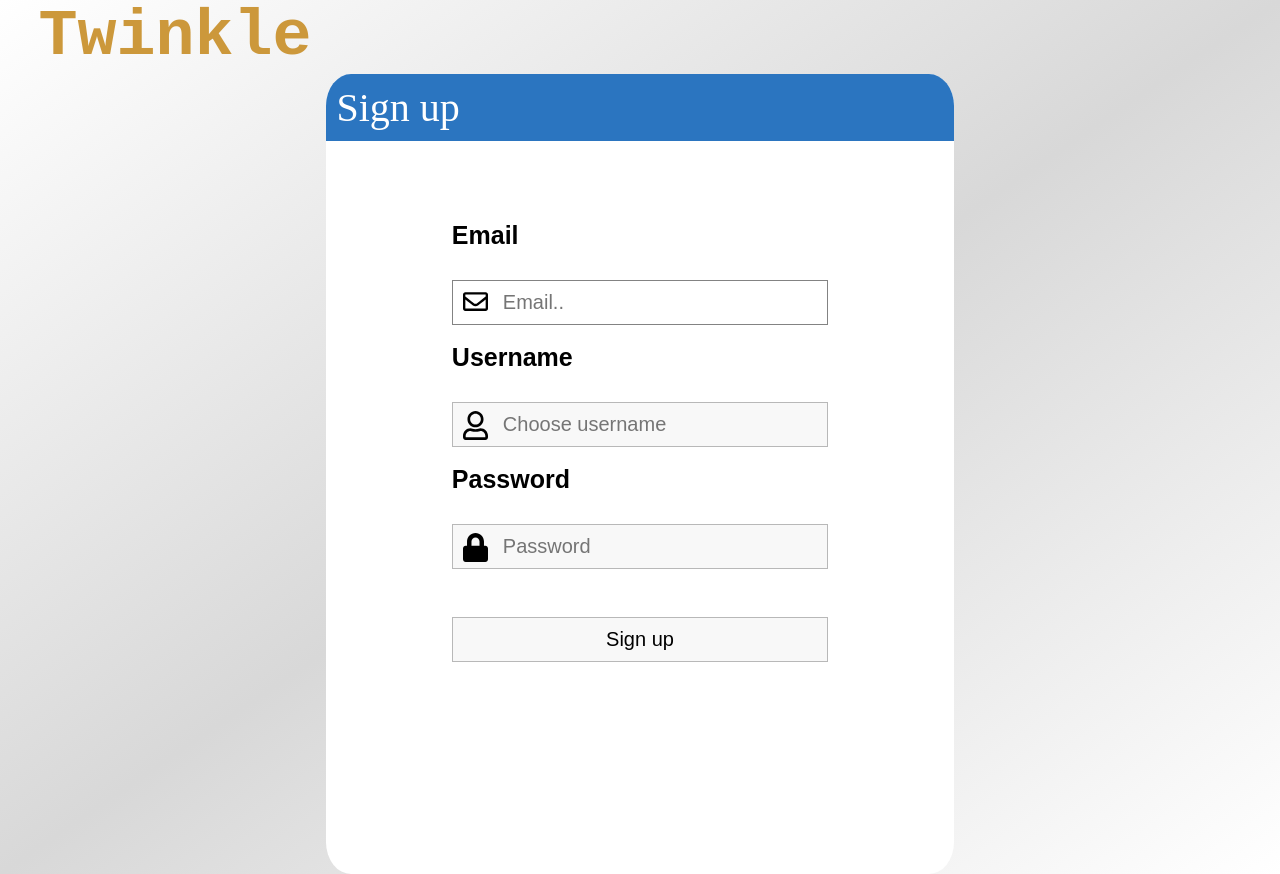
After one commit to kobimiz/Twinkle, a PHP site: page /Signup.html in a window 1280 px wide. The commit adds this page. Run offline with PHP 8.4, Linux system fonts and the light colour scheme.

Commit message:
I seperated the login and the sign up to two different files so it would be more conviniant

```diff
--- /dev/null
+++ b/Signup.html
@@ -0,0 +1,57 @@
+<!DOCTYPE html>
+<html lang="en">
+<head>
+    <meta charset="UTF-8">
+    <meta name="viewport" content="width=device-width, initial-scale=1.0">
+    <meta http-equiv="X-UA-Compatible" content="ie=edge">
+    <title>Sign Up - Twinkle Social Network</title>
+    <link rel="stylesheet" href="styles/Signup.css" type="text/css" >
+</head>
+<body onLoad="document.register.email.focus()";>
+<div class="topnav">
+  <div id="logo">Twinkle</div>
+</div>
+
+    <div class="contain">
+            <h1 id="signintro" >Sign up</h1>
+              <form method="POST" name="register">
+
+                   <label for="email">Email</label><br>
+                <input name="email" type="email" id="email" placeholder="Email.." autocomplete="off"  required><br>
+                  <label for="choosename">Username</label><br>
+                <input name="choosename" id="choosename" type="text" placeholder="Choose username" required autocomplete="off"><br>
+                  <label for="choosepass">Password</label><br>
+                <input name="choosepass" id="choosepass" type="password" placeholder="Password" required onkeyup="WshowPass()" ><br>
+                <img src="/eye-solid.svg" id="Wshowpass"  onclick="Wchangepass()" >
+                <input type="submit" name="register" value="Sign up" id="register" >
+              </form>
+        </div>
+
+        <script>
+        var Wshowpass = document.getElementById("Wshowpass");
+        var Wpass = document.getElementById("choosepass");
+
+                function WshowPass(){
+            Wshowpass.style.display="block";
+            if(Wpass.value == ""){
+                Wshowpass.style.display="none";
+            }
+        }
+
+        function Wchangepass(){
+          if(Wshowpass.src.search(/slash/g) == -1) {
+            Wshowpass.src="/eye-slash-solid.svg";
+            Wpass.type="text";
+          }else{
+            Wshowpass.src="/eye-solid.svg";
+            Wpass.type="password";
+          }
+          Wpass.addEventListener("blur",function(){
+              Wpass.type="password";
+              Wshowpass.src="/eye-solid.svg";
+              });
+            //   pass.focus();
+        }
+        </script>
+</body>
+</html>
--- /dev/null
+++ b/styles/Signup.css
@@ -0,0 +1,110 @@
+body{
+    padding:0;
+    margin:0;
+    overflow: hidden;
+    background: linear-gradient(to top left,white,rgb(216, 216, 216),white);
+}
+.topnav
+#logo{
+    font-family: 'Courier New', Courier, monospace;
+    font-weight: 900;
+    font-size: 65px;
+    position: relative;
+    top: 3%;
+    left: 3%;
+    color:#cc983b;
+}
+.contain{
+    margin: auto;
+    height: 100vh;
+    width:49vw;
+    display:block;
+    align-items: center;
+    box-sizing: border-box;
+    background-color: white;
+    border-radius: 4%;
+    overflow: hidden;
+}
+
+.contain>#signintro{
+    text-align: left;
+    font-size: 40px;
+    color: white;
+    font-weight: 50;
+    background-color: #2b75c0;
+    margin:0;
+    padding: 10px;
+}
+.contain>form{
+    height: 100%;
+    width:60%;
+    margin:80px auto;
+
+}
+.contain>form>input{
+    display:block;
+    width: 100%;
+    padding:10px;
+    margin-top: 30px;
+    border: 1px solid rgb(184, 184, 184);
+    outline:none;
+    font-size: 20px;
+    background-color: rgb(248, 248, 248);
+}
+.contain>form>input:not([type="submit"]){
+    padding: 10px 4px 10px 50px;
+    box-sizing: border-box;
+}
+.contain>form>input:focus{
+    border:1px solid rgb(131, 131, 131);
+    background-color: white;
+}
+#email{
+    background-image: url(/styles/envelope-regular.svg);
+    background-position: 10px 8px;
+    background-repeat: no-repeat;
+    background-size: 25px;
+}
+#choosename{
+    background-image: url(/styles/user-regular.svg);
+    background-position: 10px 8px;
+    background-repeat: no-repeat;
+    background-size: 25px;
+}
+#choosepass{
+    background-image: url(/styles/lock-solid.svg);
+    background-position: 10px 8px;
+    background-repeat: no-repeat;
+    background-size: 25px;
+}
+#Wshowpass{
+    width: 24px;
+    height:24px;
+    position: absolute;
+    left: 36%;
+    top: 64.5%;
+    cursor: pointer;
+    display: none;
+}
+.contain>form>#register{
+    width:100%;
+}
+.contain>form>label{
+    color: black;
+    font-weight: bold;
+    font-size: 25px;
+    font-family: Arial;
+}
+.contain>form>input[type="submit"]:hover{
+    background-color: rgb(219, 219, 219);
+    cursor: pointer;
+}
+#Wshowpass{
+    width: 24px;
+    height:24px;
+    position: absolute;
+    left: 62%;
+    top: 71%;
+    cursor: pointer;
+    display: none;
+}
```
Also changed, not shown: login.html (+1 -39 lines), styles/login.css (+0 -91 lines).
